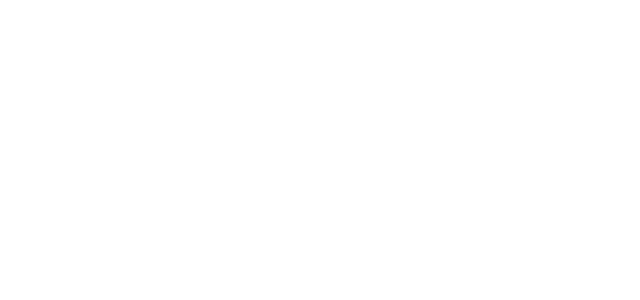
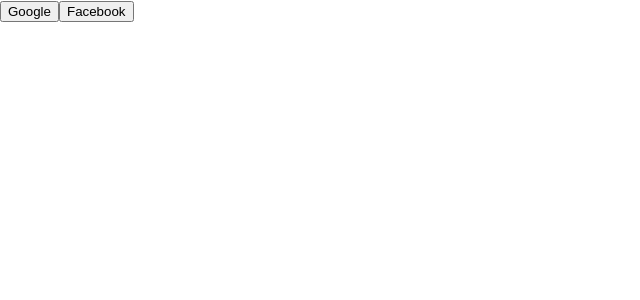
Before and after one commit to labs14-market-organizer/frontend, a React (Create React App) app: page /login in a window 1280 px wide. Shown: the top 300 px of the page, without its empty margins (0-640 px from the left). Built offline with nearby package versions, Linux system fonts and the light colour scheme.

Commit message:
test Auth page created

```diff
--- a/src/routes/AuthenticatePage.js
+++ b/src/routes/AuthenticatePage.js
@@ -1,4 +1,5 @@
 import React from "react";
+import axios from "axios";
 import {
     BrowserRouter as Router,
     Route,
@@ -9,10 +10,22 @@ import {
 
 class AuthenticatePage extends React.Component
 {
+   authenticate = (e) => {
+     console.log(e);
+    const authType = e.target.name;
+    this.props.getUserData()
+    axios.get("https://cloudstands-staging.herokuapp.com/auth/google").then(console.log("did it"))
+
+  }
+
+  // this.props.getUserData()
     render()
     {
-        console.log(this.props)
-        return (<div/>)
+
+        return (<div>
+          <button onClick={this.authenticate} name="google">Google</button>
+          <button onClick={this.authenticate} name="facebook">Facebook</button>
+        </div>)
     }
 
 
```
